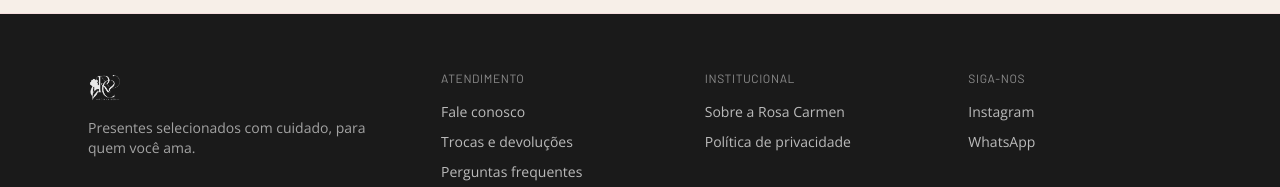
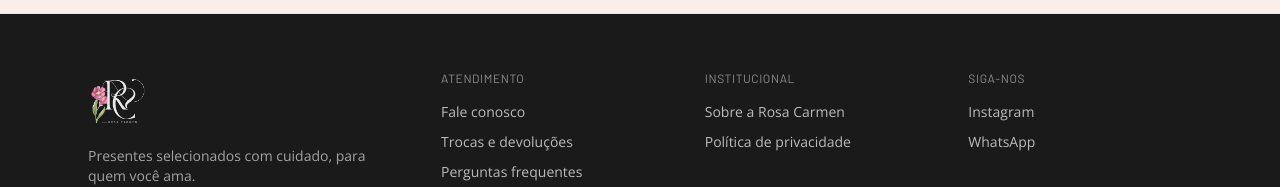
Before and after one commit to gilsonbs/rosa_carmem, a React (Vite) app: page / in a window 1280 px wide. Shown: the part 908-1095 px from the top of the page. Built offline with nearby package versions, Linux system fonts and the light colour scheme; no server answers; the database is empty; a web font is replaced by a local one.

Commit message:
feat: use white logo variant in footer (transparent background, h-16)

```diff
--- a/src/components/layout/Footer.tsx
+++ b/src/components/layout/Footer.tsx
@@ -3,7 +3,7 @@ export function Footer() {
     <footer id="sobre" className="bg-texto text-white">
       <div className="max-w-6xl mx-auto px-6 py-14 grid grid-cols-1 md:grid-cols-[1.4fr_1fr_1fr_1fr] gap-10">
         <div className="flex flex-col gap-3 items-center md:items-start text-center md:text-left">
-          <img src="/logo.png" alt="Rosa Carmen" className="h-9 w-auto brightness-0 invert opacity-90" />
+          <img src="/logo-white.png" alt="Rosa Carmen" className="h-16 w-auto opacity-90" />
           <p className="font-body text-sm text-white/60 max-w-xs">
             Presentes selecionados com cuidado, para quem você ama.
           </p>
```
Also changed, not shown: public/logo-white.png (added).
